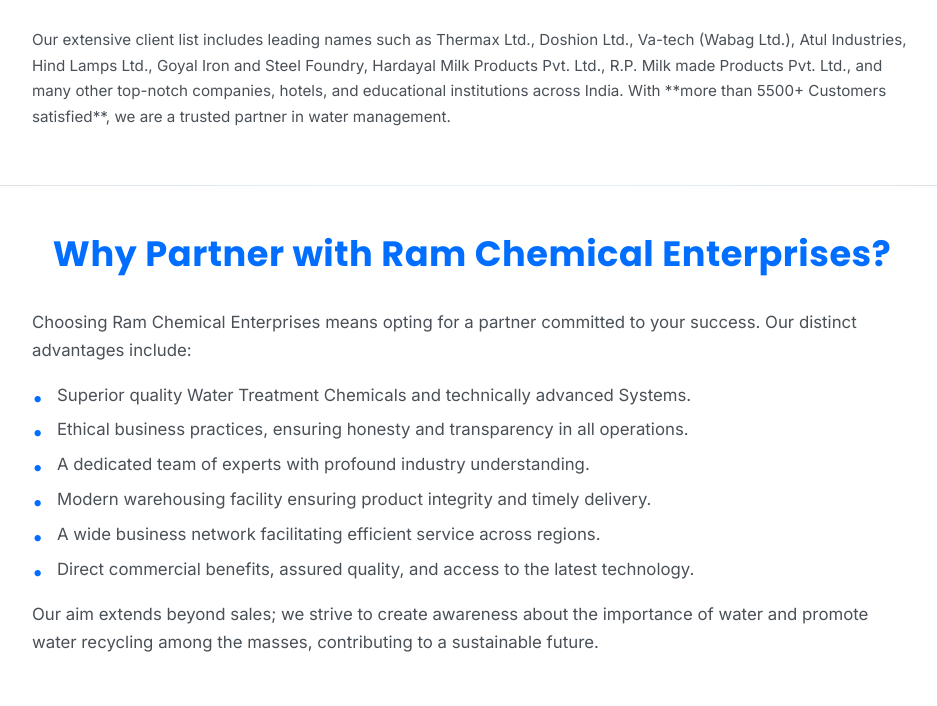
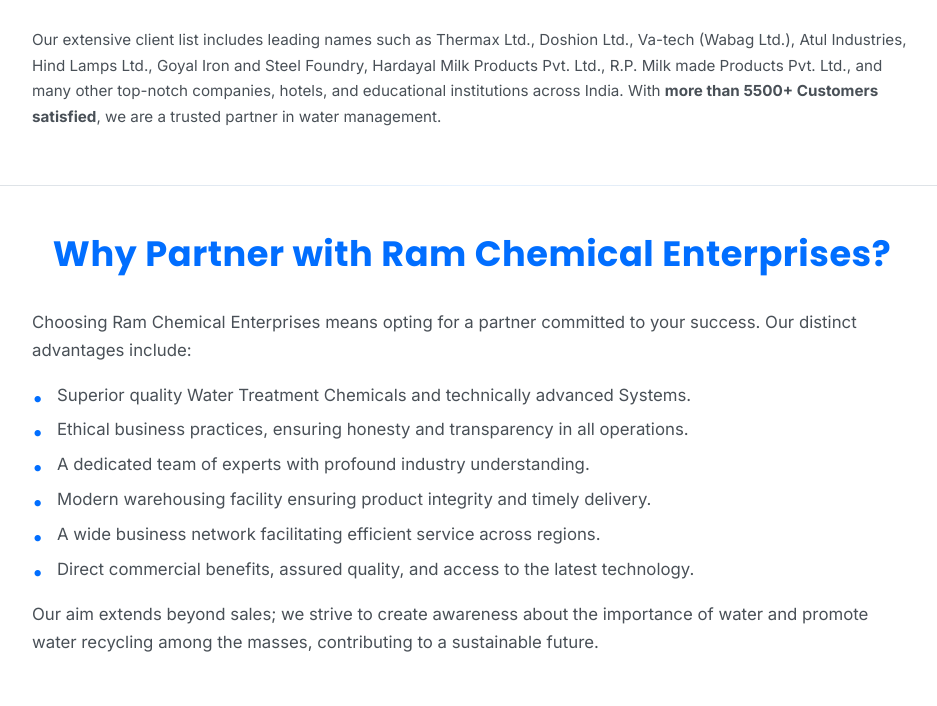
Before and after one commit to RispriLabs/rce-company-profile, a plain HTML site: page index.html in a window 1280 px wide. Shown: the part 5594-6300 px from the top of the page, without its empty margins (168-1105 px from the left). Drawn offline with Linux system fonts and the light colour scheme.

Commit message:
Update index.html

```diff
--- a/index.html
+++ b/index.html
@@ -520,7 +520,7 @@
                 <img src="Client%20Logos/vadilal.png?raw=true" alt="Vadilal Logo">
                 <img src="Client%20Logos/varun-bev.png?raw=true" alt="Varun Beverages Logo">
             </div>
-            <p style="font-size: 0.95em; color: var(--color-text-body); margin-top: 30px;">Our extensive client list includes leading names such as Thermax Ltd., Doshion Ltd., Va-tech (Wabag Ltd.), Atul Industries, Hind Lamps Ltd., Goyal Iron and Steel Foundry, Hardayal Milk Products Pvt. Ltd., R.P. Milk made Products Pvt. Ltd., and many other top-notch companies, hotels, and educational institutions across India. With **more than 5500+ Customers satisfied**, we are a trusted partner in water management.</p>
+            <p style="font-size: 0.95em; color: var(--color-text-body); margin-top: 30px;">Our extensive client list includes leading names such as Thermax Ltd., Doshion Ltd., Va-tech (Wabag Ltd.), Atul Industries, Hind Lamps Ltd., Goyal Iron and Steel Foundry, Hardayal Milk Products Pvt. Ltd., R.P. Milk made Products Pvt. Ltd., and many other top-notch companies, hotels, and educational institutions across India. With <strong>more than 5500+ Customers satisfied</strong>, we are a trusted partner in water management.</p>
         </section>
 
         <!-- Why Choose Us Section -->
```
